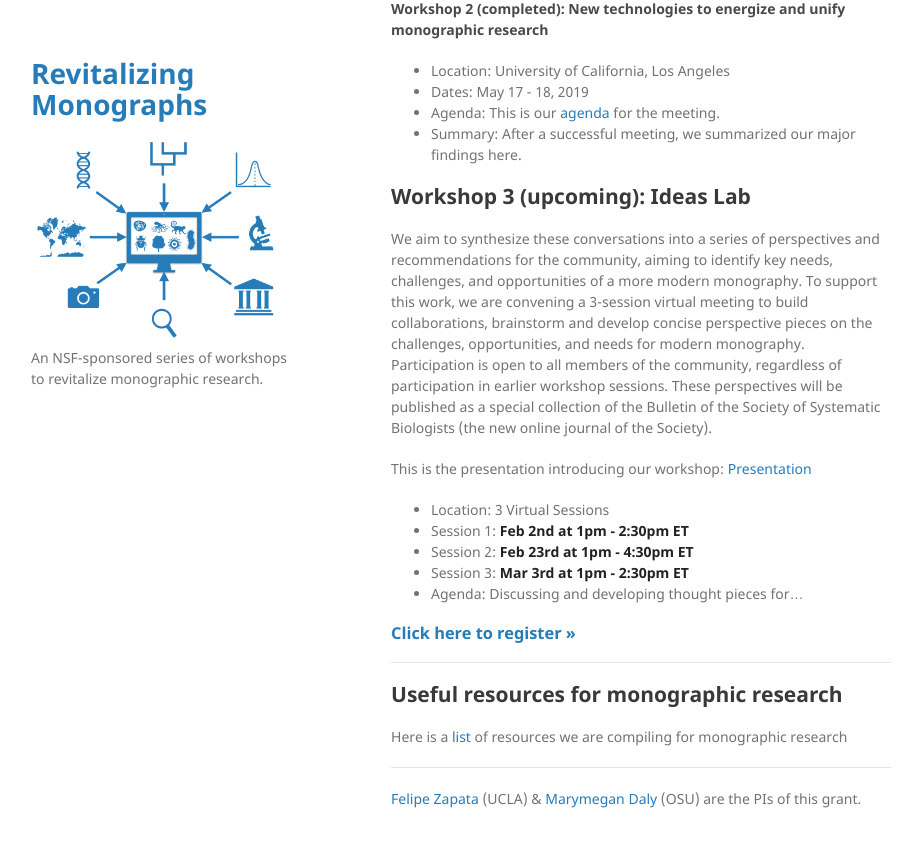
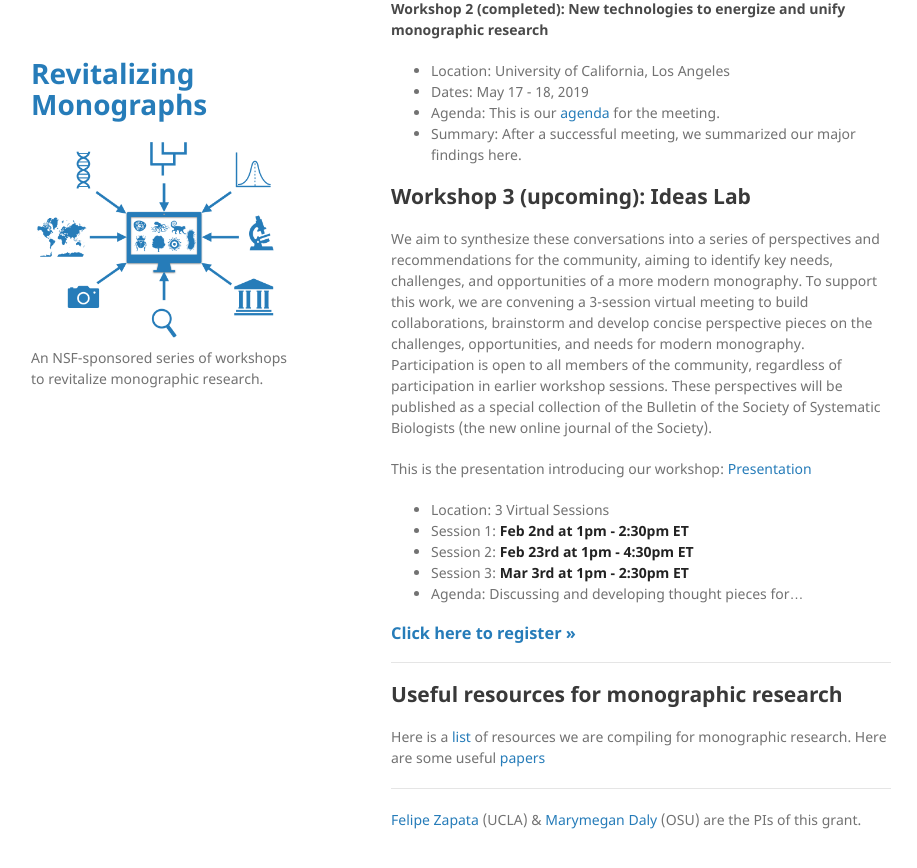
Before and after one commit to revitalizingmonographs/revitalizingmonographs.github.io, a Jekyll site: the page built from index.md, in a window 1280 px wide and 900 px high, scrolled down 696 px. Shown: the top 868 px of the window, without its empty margins (179-1096 px from the left). Built offline with Jekyll 4.4.1, drawn with Linux system fonts in a browser that asks for light colours; our own code applies the rules of GitHub Pages for plain Markdown files.

Commit message:
Links to papers

```diff
--- a/index.md
+++ b/index.md
@@ -38,7 +38,7 @@ This is the presentation introducing our workshop: [Presentation](./Workshop3.pd
 
 ## Useful resources for monographic research
 
-Here is a [list](./resources.md) of resources we are compiling for monographic research
+Here is a [list](./resources.md) of resources we are compiling for monographic research. Here are some useful [papers](.papers)
 
 
 ---
```
